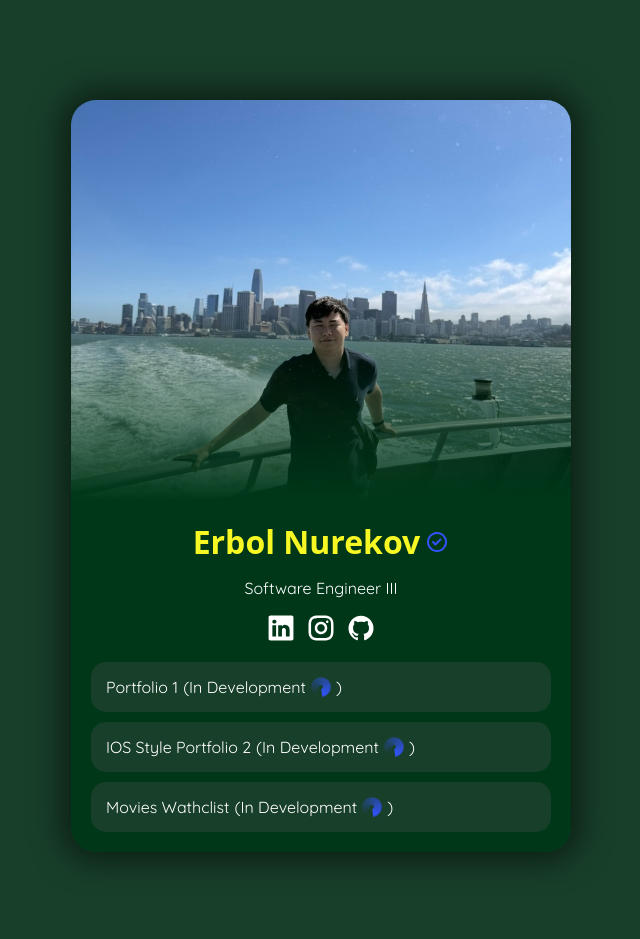
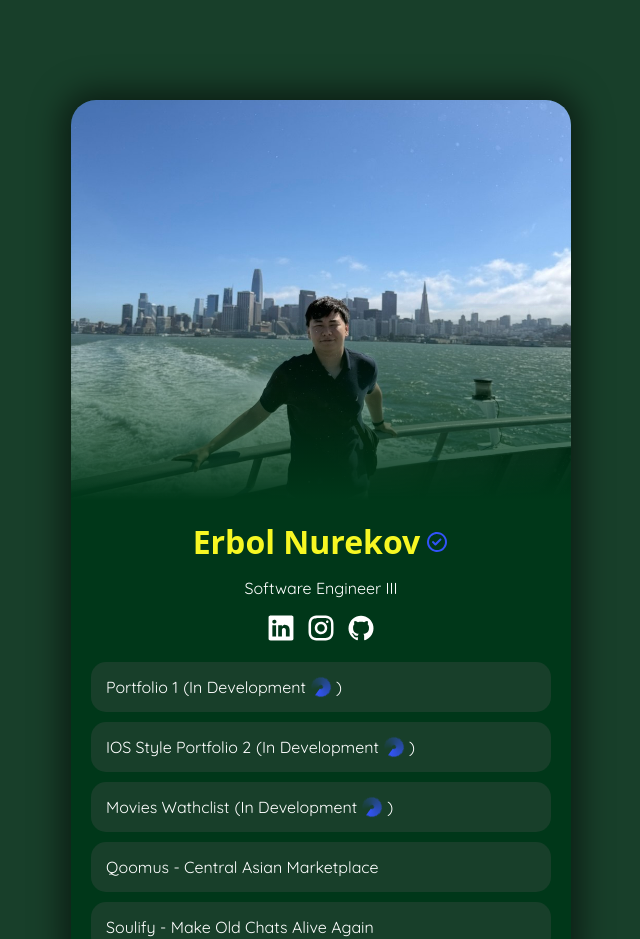
Before and after one commit to fullmetalldev/Linktree-Erbol, a React (Vite) app: page / in a window 1280 px wide. Shown: the top 939 px of the page, without its empty margins (319-959 px from the left). Built offline with nearby package versions, Linux system fonts and the light colour scheme; a web font is replaced by a local one.

Commit message:
Visual image dissapearing effect while scrolling down

```diff
--- a/src/links.json
+++ b/src/links.json
@@ -13,5 +13,13 @@
     "title": "Movies Wathclist",
     "url": "https://erbol.dev",
     "inDevelopment": true
+  },
+  {
+    "title": "Qoomus - Central Asian Marketplace",
+    "url": "https://qoomus.vercel.app/"
+  },
+  {
+    "title": "Soulify - Make Old Chats Alive Again",
+    "url": "https://www.soulify.chat/"
   }
 ]
--- a/src/pages/form/FormPage.jsx
+++ b/src/pages/form/FormPage.jsx
@@ -10,15 +10,12 @@ import Loader from "../../components/loader";
 
 const FormPage = () => {
   const [scrollY, setScrollY] = useState(window.scrollY);
-  console.log(scrollY);
 
   useEffect(() => {
     const handleScroll = () => {
       setScrollY(window.scrollY);
     };
-
     window.addEventListener("scroll", handleScroll);
-
     return () => {
       window.removeEventListener("scroll", handleScroll);
     };
@@ -32,6 +29,12 @@ const FormPage = () => {
             className="formPage__form-image"
             src={Portrait}
             alt="Form Image"
+          />
+          <div
+            style={{
+              opacity: `${scrollY / 3}%`,
+            }}
+            className="formPage__form-imageBlur"
           />
           <div className="formPage__form-content">
             <div className="formPage__form-content-transition" />
--- a/src/pages/form/form.scss
+++ b/src/pages/form/form.scss
@@ -14,9 +14,17 @@
     &-image {
       width: 100%;
       height: 400px;
+      object-fit: cover;
+    }
+    &-imageBlur {
+      transition: 0.1s;
+      background: var(--color-card);
+      opacity: 0;
+      position: absolute;
+      width: 100%;
+      height: 400px;
       left: 0;
       top: 0;
-      object-fit: cover;
     }
     &-content {
       width: 100%;
```
